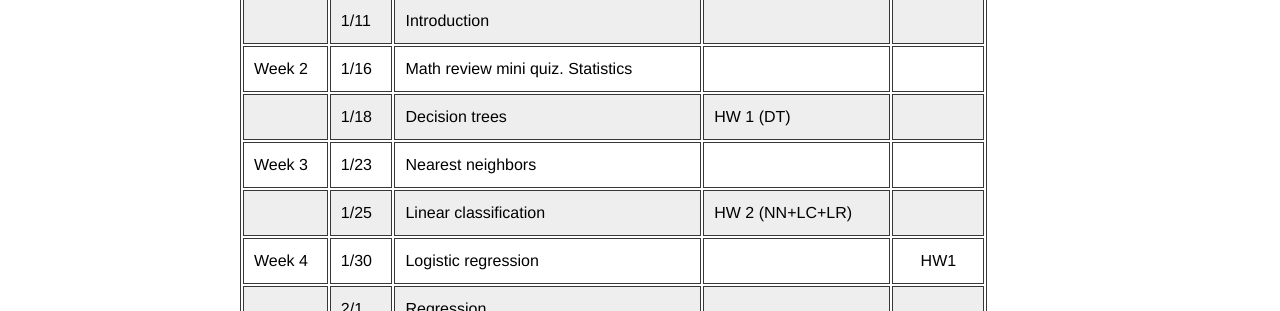
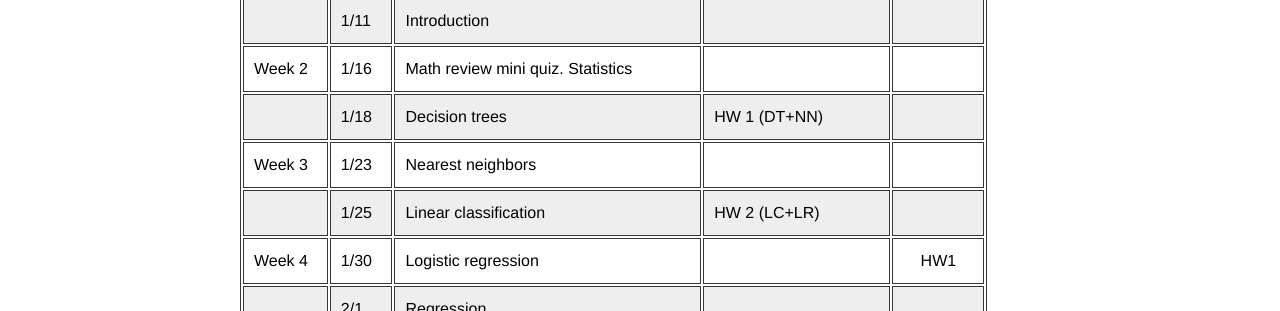
Before and after one commit to uclanlp/CSM146, a Jekyll site: the page built from 2_syllabus.md, in a window 1280 px wide. Shown: the part 383-694 px from the top of the page. Built offline with Jekyll 4.4.1, drawn with Linux system fonts in a browser that asks for light colours.

```diff
--- a/2_syllabus.md
+++ b/2_syllabus.md
@@ -13,9 +13,9 @@ The following schedule is subjected to change.
 | Week 1	| 1/9	 | Introduction	|	HW 0 	|   |
 |        | 1/11 |	Introduction | | |
 | Week 2 | 1/16	| Math review mini quiz. Statistics | | |
-|        | 1/18 | Decision trees	| HW 1 (DT) | |
+|        | 1/18 | Decision trees	| HW 1 (DT+NN) | |
 | Week 3 | 1/23 | Nearest neighbors | | |
-|	 | 1/25	| Linear classification	| HW 2 (NN+LC+LR) | |
+|	 | 1/25	| Linear classification	| HW 2 (LC+LR) | |
 | Week 4 | 1/30	| Logistic regression |	 | HW1 |
 | 	 | 2/1  | Regression | | |
 | Week 5 | 2/6	| Computational Learning Theory	|  | HW 2 |
```
